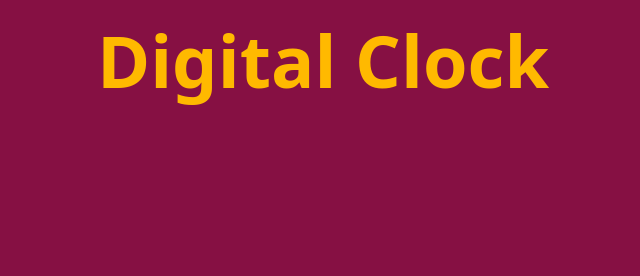
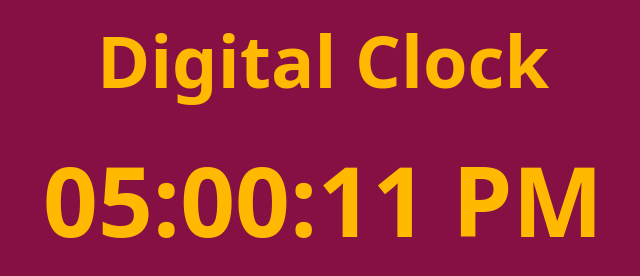
Before and after one commit to VanshSomal/Digital-Clock, a website: page index.html in a window 1280 px wide. Shown: the whole page, without its empty margins (317-957 px from the left). Drawn offline with Linux system fonts and the light colour scheme.

Commit message:
feat: basic digital clock

```diff
--- a/index.html
+++ b/index.html
@@ -5,8 +5,13 @@
     <meta name="viewport" content="width=device-width, initial-scale=1.0">
     <title>Digital Clock</title>
     <link href="output.css" rel="stylesheet">
+    <script src="script.js" defer></script>
 </head>
 <body class="bg-pink-900">
     <h1 class="flex justify-center items-center text-7xl text-amber-400 font-extrabold mt-6">Digital Clock</h1>
+    <div class="clock-container flex items-center justify-center mt-14 text-8xl text-amber-400 font-extrabold">
+        <div id="clock">00:00:00</div>
+
+    </div>
 </body>
 </html>
--- a/script.js
+++ b/script.js
@@ -0,0 +1,28 @@
+function updateClock(){
+    const clockElement=document.getElementById('clock');
+    const now=new Date();
+
+    let hours=now.getHours();
+    let minutes=now.getMinutes();
+    let seconds=now.getSeconds();
+    let amPm =hours>=12? 'PM' : 'AM';
+
+    // convert 24-hours format to 12-hour format
+    hours=hours%12;
+    hours=hours ? hours:12; //the hour '0' should be '12'
+
+    // Add eading zeros to single digit numbers
+    hours=hours<10 ? '0' +hours:hours;
+    minutes=minutes<10 ? '0'+minutes:minutes;
+    seconds=seconds<10? '0'+seconds:seconds;
+
+    // combine into a display string
+    const timeString =`${hours}:${minutes}:${seconds} ${amPm}`;
+
+    // update the DOM
+    clockElement.textContent=timeString;
+}
+
+updateClock();
+// Run the function every 1 second (1000 miliseconds)
+setInterval(updateClock,1000);
```
Also changed, not shown: output.css.
